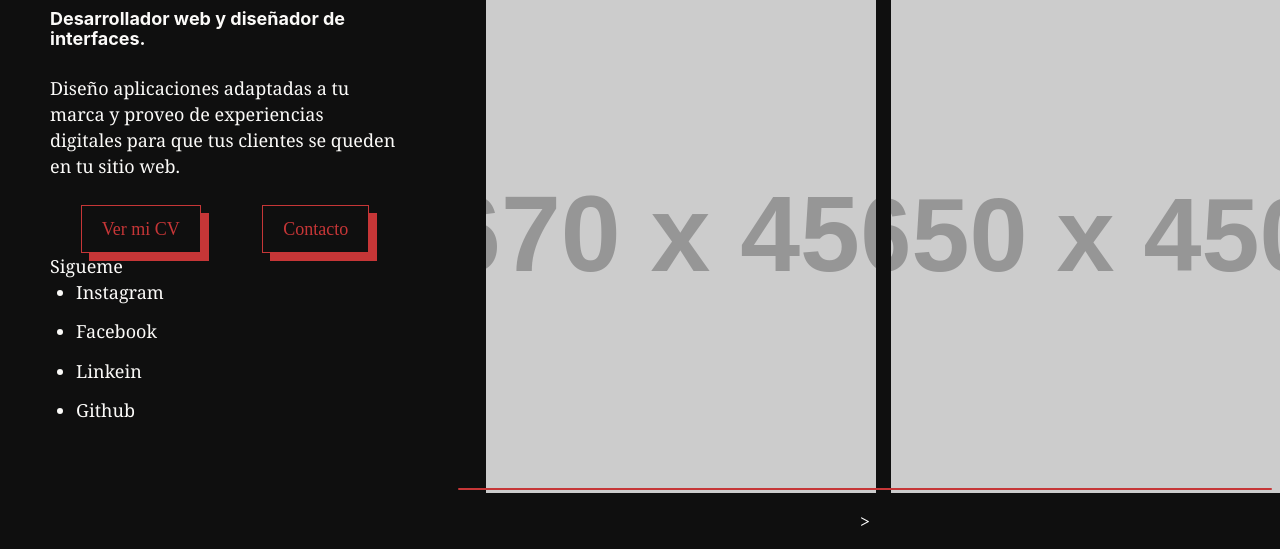
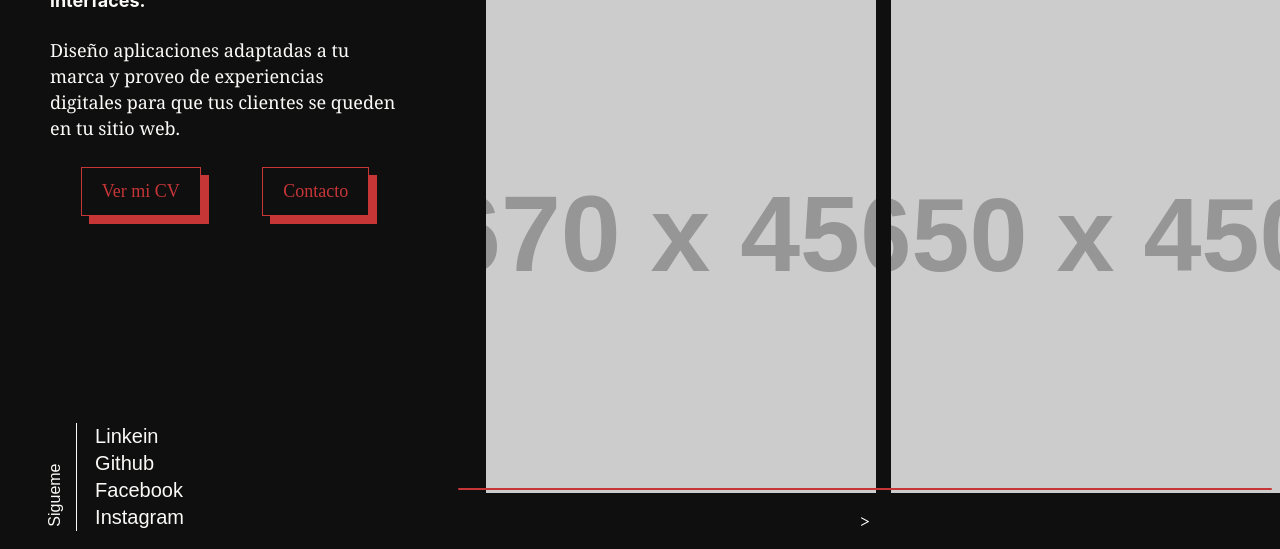
Before and after one commit to oscarcruzzz/portfolio-v3, a Gatsby site: page / in a window 1280 px wide. Shown: the part 251-800 px from the top of the page. Built offline with nearby package versions, Linux system fonts and the light colour scheme; Gatsby itself is replaced by a stand-in of ours; placeholder pictures from the web are drawn by us.

Commit message:
added social media links

```diff
--- a/src/components/aside.js
+++ b/src/components/aside.js
@@ -21,10 +21,10 @@ const Aside = () => {
       <div className="aside-social-container">
         <span>Sigueme</span>
           <ul>
-            <li>Instagram</li>
-            <li>Facebook</li>
-            <li>Linkein</li>
-            <li>Github</li>
+            <li><a href="https://www.linkedin.com/in/oscar-cruz-b48b73b6/" target="_blank">Linkein</a></li>
+            <li><a href="https://github.com/oscarcruzzz" target="_blank">Github</a></li>
+            <li><a href="https://www.facebook.com/rackzoothe" target="_blank">Facebook</a></li>
+            <li><a href="https://www.instagram.com/cruz.oscarr_ux/" target="_blank">Instagram</a></li>
           </ul>
       </div>
     </aside>
--- a/src/styles/_reset.css
+++ b/src/styles/_reset.css
@@ -4,6 +4,10 @@ html {
   font: 112.5%/1.45em georgia, serif, sans-serif;
   box-sizing: border-box;
   overflow-y: scroll;
+}
+*{
+  list-style: none;
+  text-decoration: none;
 }
 body {
   margin: 0;
@@ -342,7 +346,6 @@ ul {
   padding-left: 0;
   padding-right: 0;
   padding-top: 0;
-  margin-bottom: 1.45rem;
   list-style-position: outside;
   list-style-image: none;
 }
--- a/src/styles/index.sass
+++ b/src/styles/index.sass
@@ -2,6 +2,7 @@ $main_dark: #0f0f0f
 $main_red: #C63637
 $main_light: #FBFAF8
 
+//Slider---------------------------------------------->
 .swiper-slide
     &:hover
         cursor: grab
@@ -15,8 +16,8 @@ $main_light: #FBFAF8
             &:hover
                 transform: scale(1.05)
                 transition: all .3s ease-in
-
-
+//End Slider ----------------------------------------->
+//Asider---------------------------------------------->
 .index-main
     display: grid
     grid-template-columns: 450px auto
@@ -28,11 +29,37 @@ $main_light: #FBFAF8
     aside
         display: flex
         flex-direction: column
-        justify-content: center
+        justify-content: flex-end
         padding: 0 50px
         background-color: $main_dark
         grid-row: 1/3
         color: $main_light
+        .aside-buttons-container
+            width: 100%
+            display: flex
+            justify-content: space-around
+            margin-bottom: 10em
+        .aside-social-container
+            font-family: 'Futura Light', sans-serif
+            font-weight: 300
+            span
+                transform: rotate(-90deg)
+                display: inline-block
+                position: relative
+                bottom: -85px
+                right: 1.7em
+                font-weight: lighter
+                font-size: 16px
+            ul
+                padding-left: 1em
+                border-left: solid 1px $main_light
+                li
+                    margin: 0
+                    a
+                        color: $main_light
+                        font-size: 20px
+                        &:hover
+                            text-decoration: line-through
     .swiper-container
         width: 100%
         padding: 15em 0px 0px 2em
@@ -52,7 +79,5 @@ $main_light: #FBFAF8
         span
             transform: rotate(20deg)
             color: white
-    .aside-buttons-container
-        width: 100%
-        display: flex
-        justify-content: space-around
+
+//End Aside----------------------------------------------->
```
